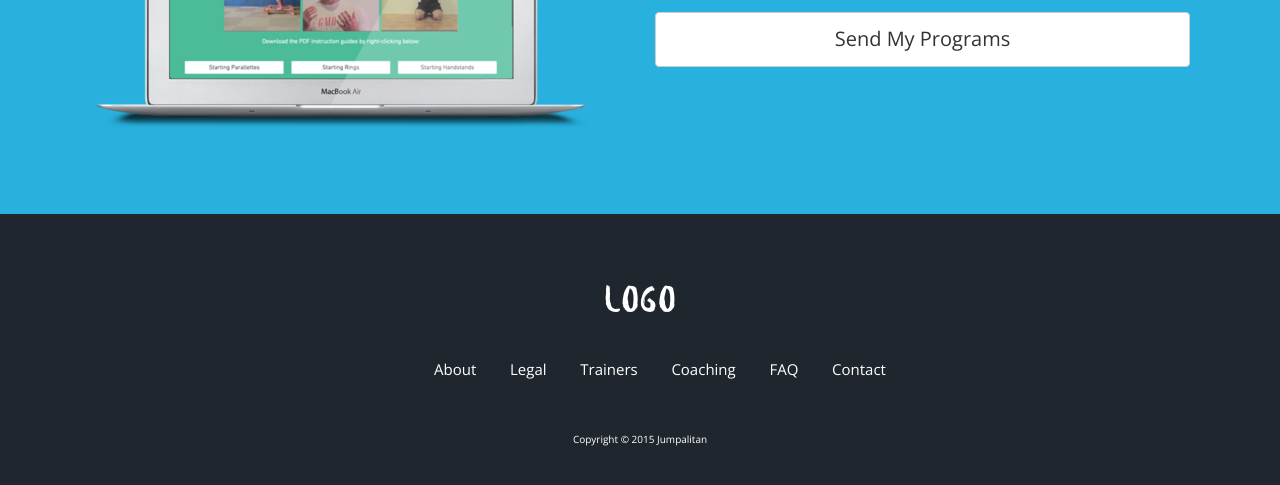
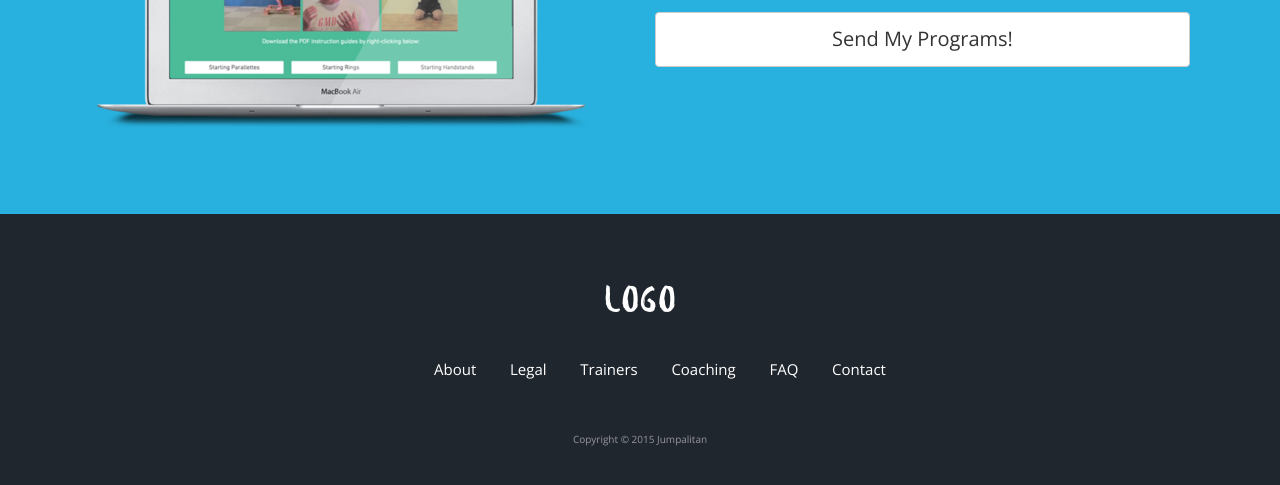
Before and after one commit to syakuron/syakuron.github.io, a plain HTML site: page index.html in a window 1280 px wide. Shown: the part 6454-6939 px from the top of the page. Drawn offline with nearby package versions, Linux system fonts and the light colour scheme.

Commit message:
footer color

```diff
--- a/css/style.css
+++ b/css/style.css
@@ -415,6 +415,7 @@ footer .row:nth-child(2){
 
 footer .row:last-child{
   font-size: 10px;
+  color: #97959e;
 }
 
 .black .navbar-brand, .black .navbar-nav>li>a,
--- a/index.html
+++ b/index.html
@@ -257,7 +257,7 @@
               <div class="response" id="mce-success-response" style="display:none"></div>
             </div>    <!-- real people should not fill this in and expect good things - do not remove this or risk form bot signups-->
             <div style="position: absolute; left: -5000px;"><input type="text" name="b_95cd388e22e4809ce0835d41f_ee572ae652" tabindex="-1" value=""></div>
-            <input type="submit" value="Send My Programs" name="subscribe" class="btn btn-default"></input>
+            <input type="submit" value="Send My Programs!" name="subscribe" class="btn btn-default"></input>
           </form>
         </div>
       </article>
```
Also changed, not shown: about.html (+1 -1 lines).
